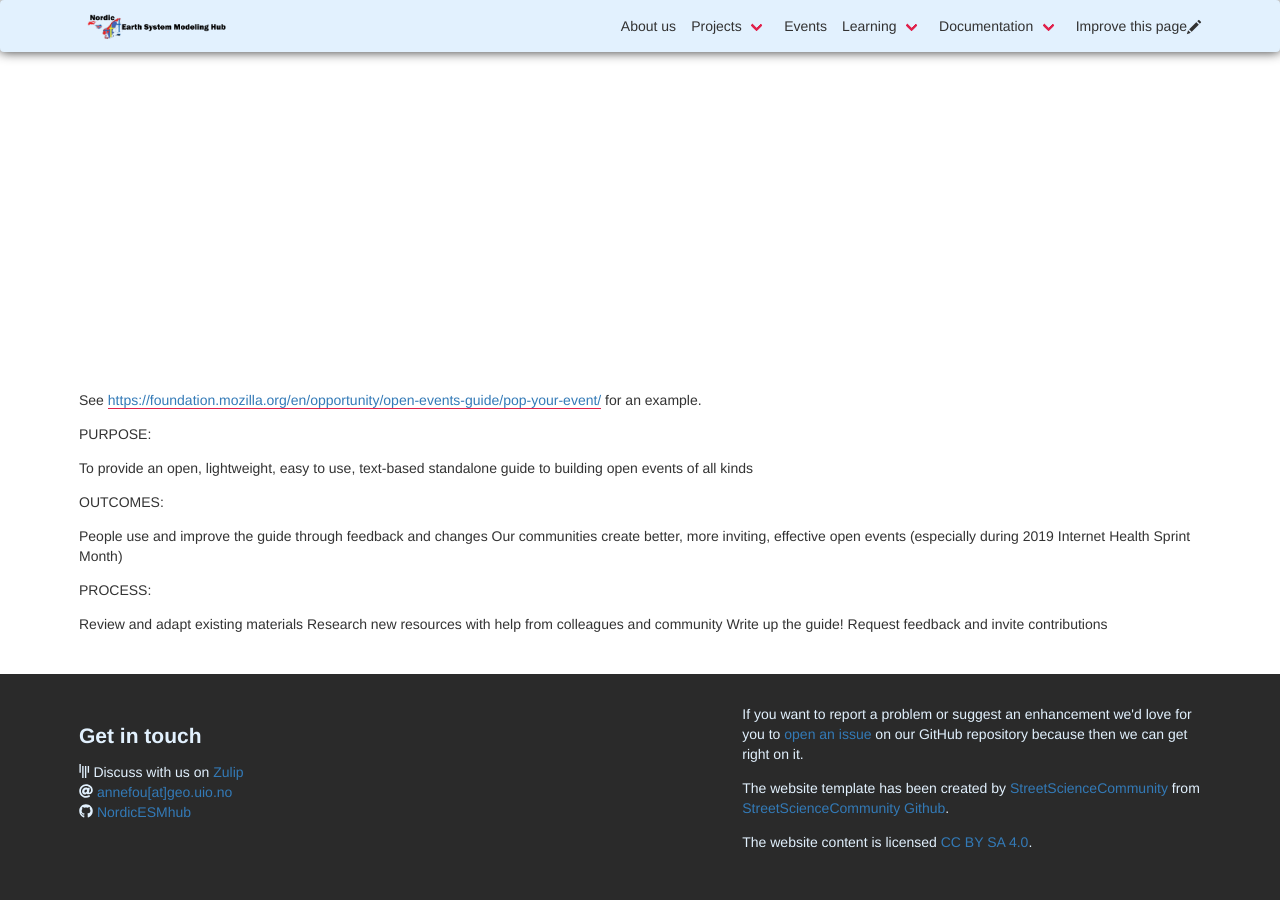
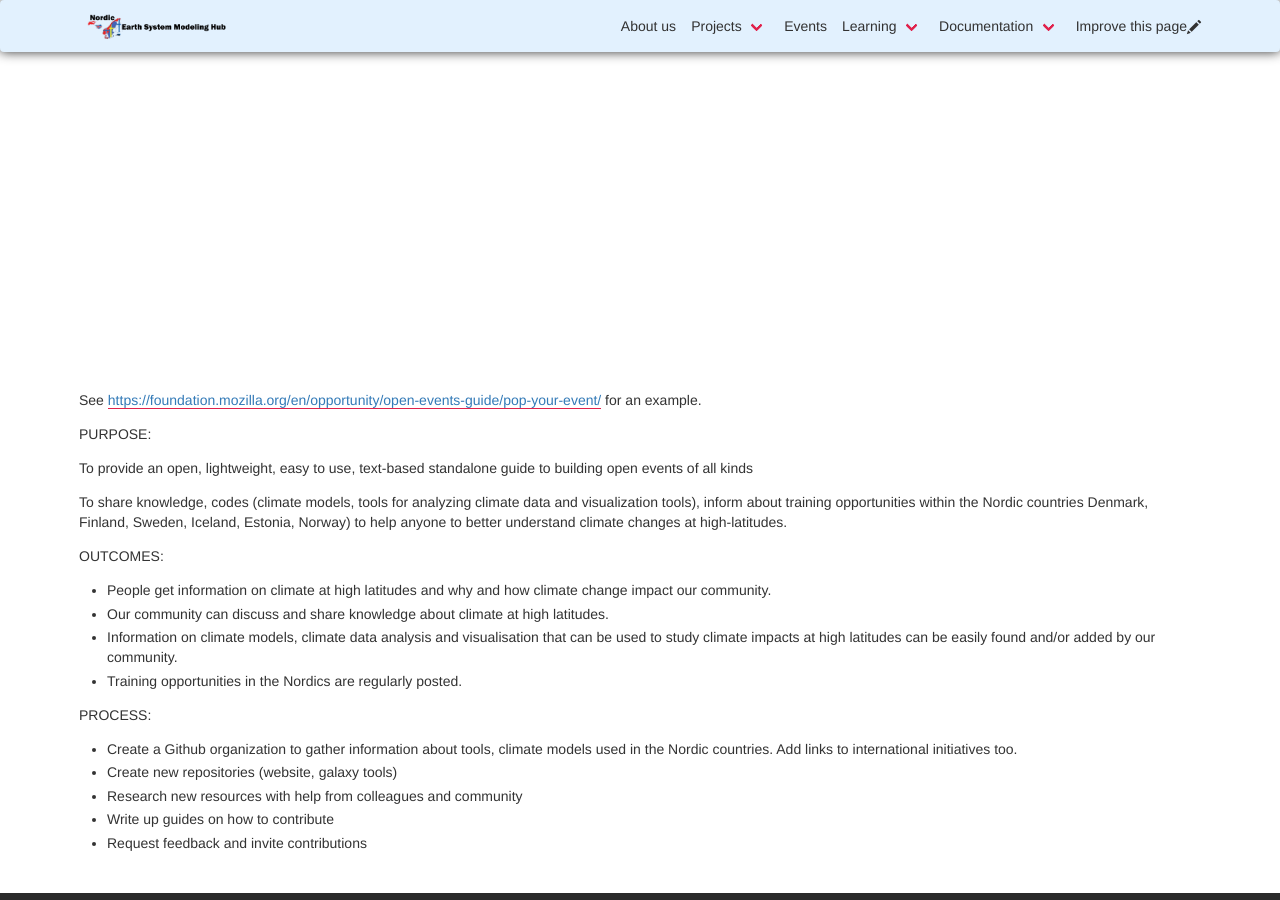
Before and after one commit to NordicESMhub/nordicesmhub.github.io, a Jekyll site: the page built from POP.md, in a window 1280 px wide and 900 px high. Built offline with Jekyll 4.4.1, drawn with Linux system fonts in a browser that asks for light colours; nearby versions of some CDN libraries; our own code applies the rules of GitHub Pages for plain Markdown files.

Commit message:
customize my POP

```diff
--- a/POP.md
+++ b/POP.md
@@ -5,14 +5,20 @@ PURPOSE:
 
 To provide an open, lightweight, easy to use, text-based standalone guide to building open events of all kinds
 
+To share knowledge, codes (climate models, tools for analyzing climate data and visualization tools), inform about training opportunities within the Nordic countries Denmark, Finland, Sweden, Iceland, Estonia, Norway) to help anyone to better understand climate changes at high-latitudes.
+
+
 OUTCOMES:
 
-People use and improve the guide through feedback and changes
-Our communities create better, more inviting, effective open events (especially during 2019 Internet Health Sprint Month)
+- People get information on climate at high latitudes and why and how climate change impact our community.
+- Our community can discuss and share knowledge about climate at high latitudes.
+- Information on climate models, climate data analysis and visualisation that can be used to study climate impacts at high latitudes can be easily found and/or added by our community.
+- Training opportunities in the Nordics are regularly posted.
 
 PROCESS:
 
-Review and adapt existing materials
-Research new resources with help from colleagues and community
-Write up the guide!
-Request feedback and invite contributions
+- Create a Github organization to gather information about tools, climate models used in the Nordic countries. Add links to international initiatives too.
+- Create new repositories (website, galaxy tools)
+- Research new resources with help from colleagues and community
+- Write up guides on how to contribute
+- Request feedback and invite contributions
```
